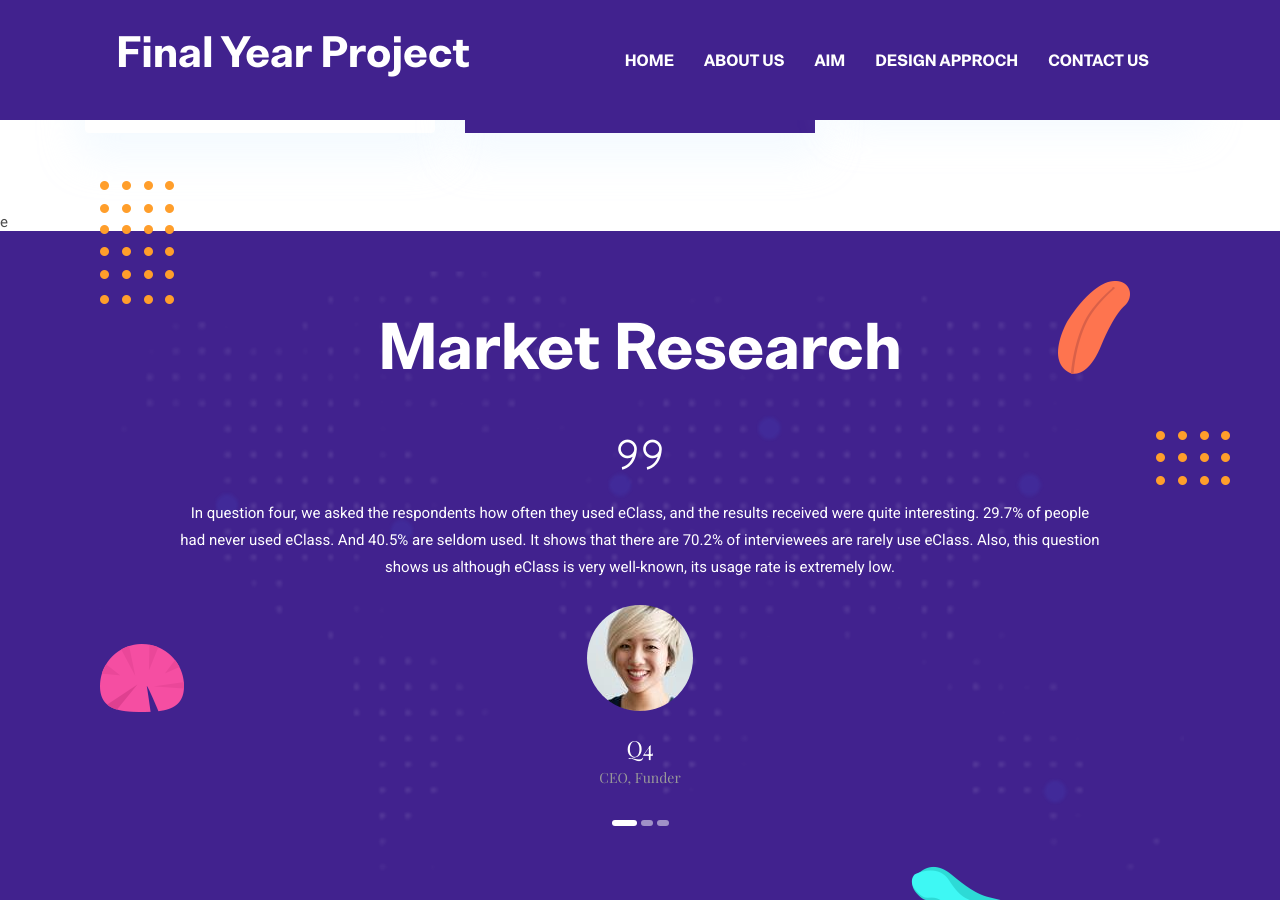
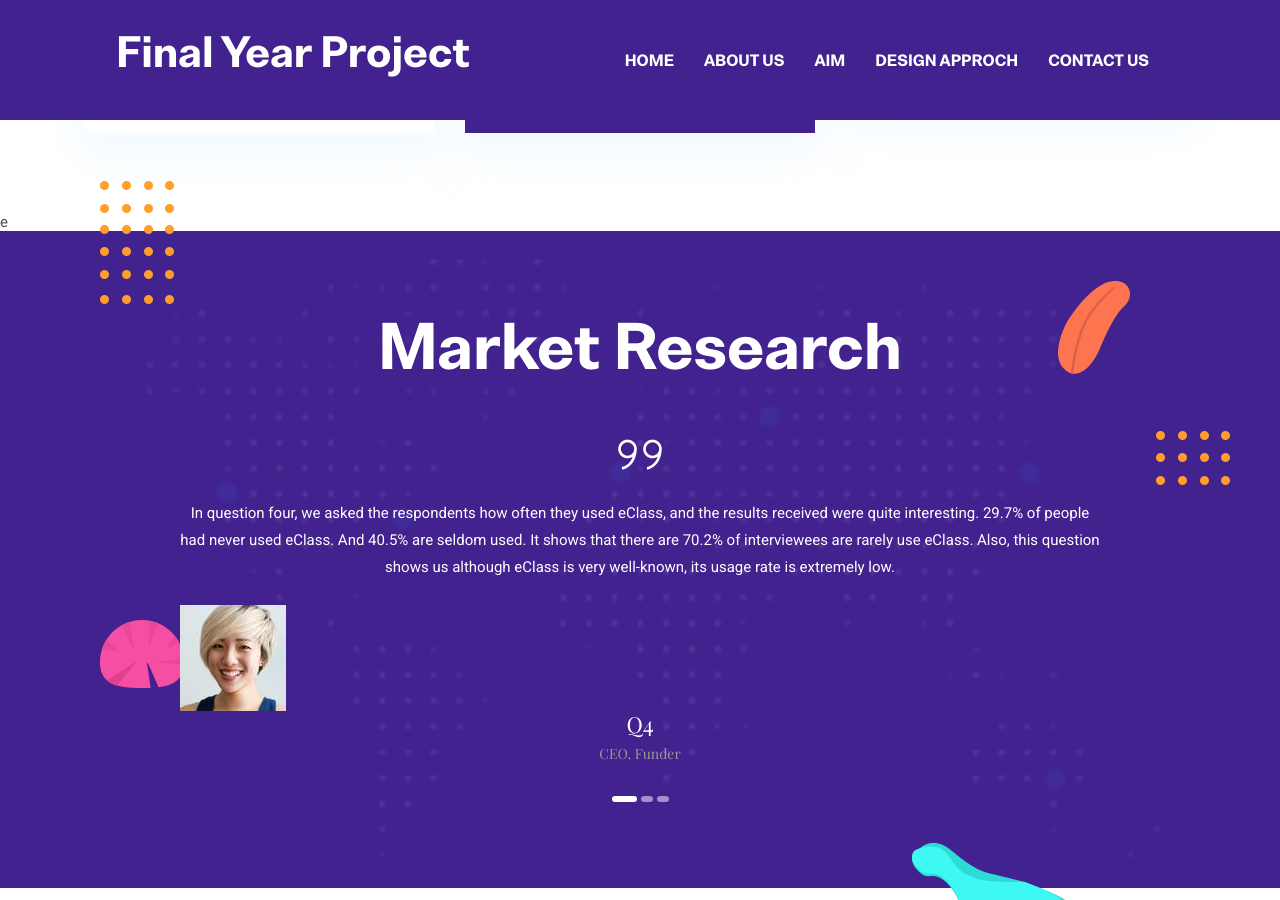
Before and after one commit to RyanL-29/FinalYearProjectWeb, a Jekyll site: the page built from index.html, in a window 1280 px wide and 900 px high, scrolled down 3684 px. Built offline with Jekyll 4.4.1, drawn with Linux system fonts in a browser that asks for light colours.

Commit message:
Update testimonial-section.html

```diff
--- a/_includes/testimonial-section.html
+++ b/_includes/testimonial-section.html
@@ -12,7 +12,7 @@
         <div class="text-center testimonial-content">
           <i class="ti-quote-right text-white icon mb-4 d-inline-block"></i>
           <p class="text-white mb-4">{{ testimonial-item.content }}</p>
-          <img class="img-fluid rounded-circle mb-4 d-inline-block" src="{{ testimonial-item.image | relative_url }}"
+          <img src="{{ testimonial-item.image | relative_url }}"
             alt="{{ testimonial-item.name }}">
           <h4 class="text-white">{{ testimonial-item.name }}</h4>
           <h6 class="text-light mb-4">{{ testimonial-item.designation }}</h6>
```
